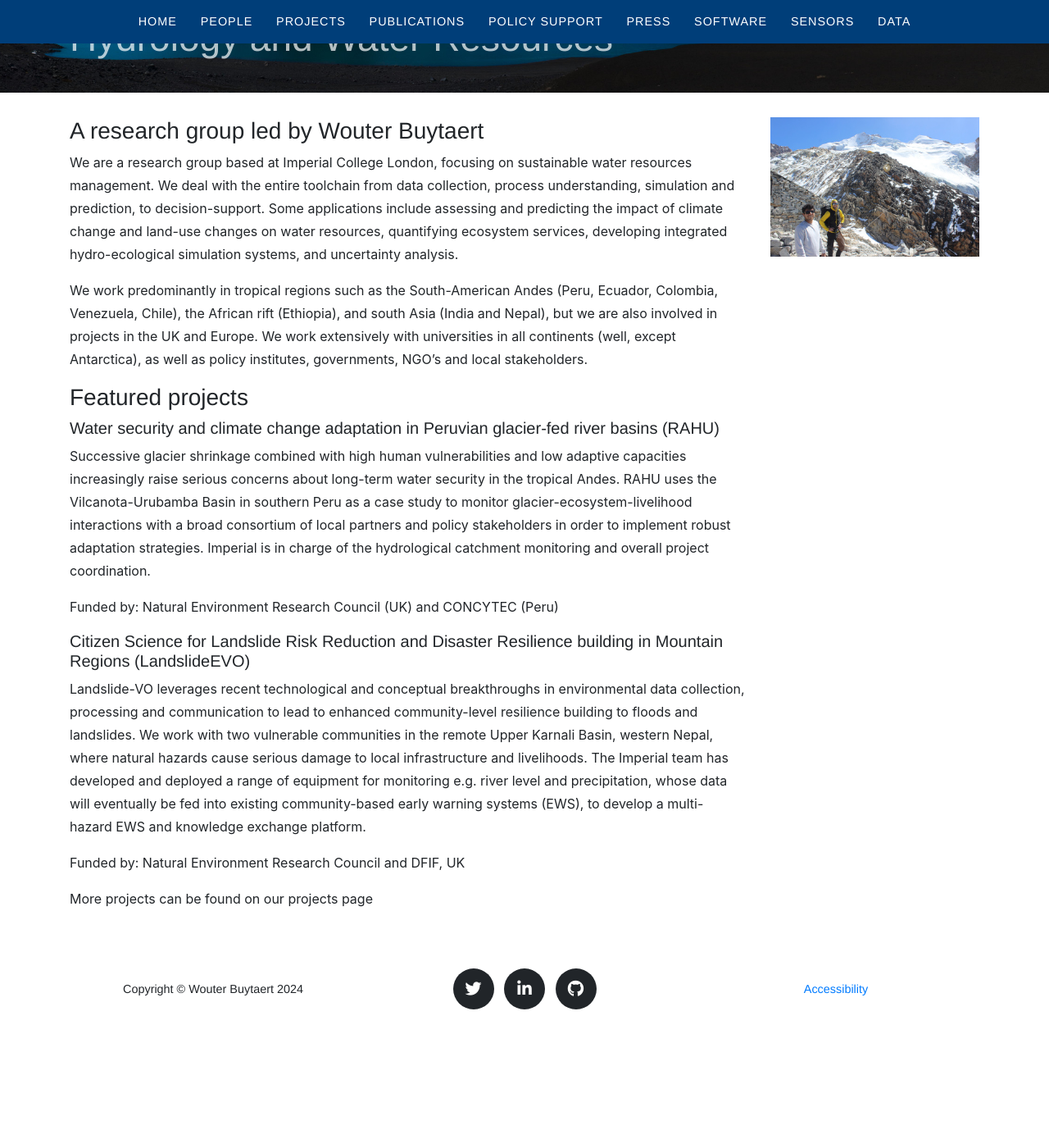
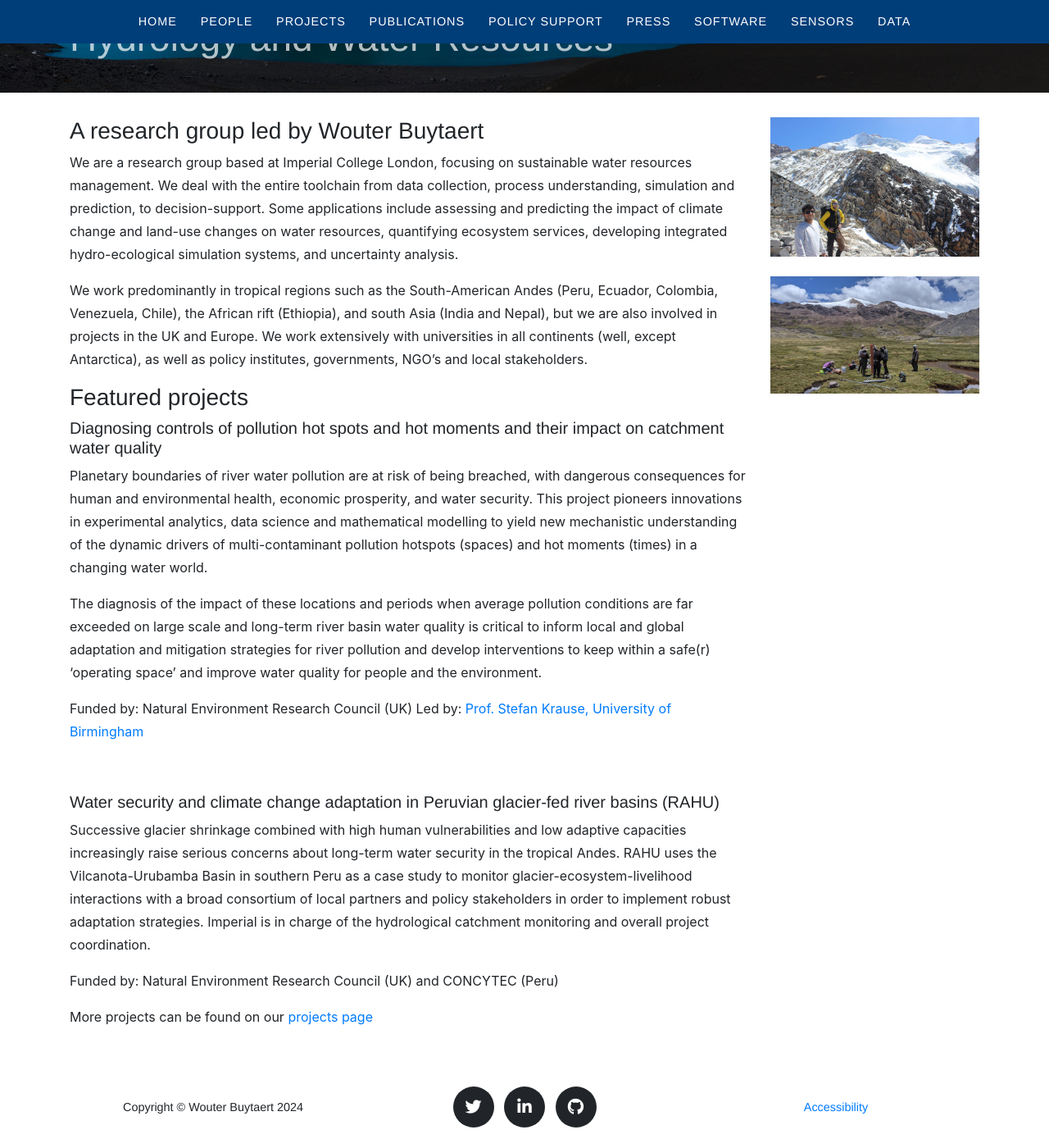
Before and after one commit to ICHydro/ichydro.github.io, a Jekyll site: the page built from index.md, in a window 1280 px wide and 1400 px high, scrolled down 214 px. Shown: the whole window at 82% size. Built offline with Jekyll 4.4.1, drawn with Linux system fonts in a browser that asks for light colours; some web fonts are replaced; before the commit the page ends 1470 px from its top, so only the background shows below that.

```diff
--- a/_layouts/home.html
+++ b/_layouts/home.html
@@ -12,6 +12,9 @@ layout: default
     </section>
     <aside class="col-sm-3" role = "complementary">
       <img src="assets/img/2023_bolivia.jpg" alt="Deplete project visit Bolivia", class="img-fluid">
+      <br/>
+      <br/>
+      <img src="assets/img/2019_peru.jpg" alt="RAHU project field work, Peru", class="img-fluid">
     </aside>
   </div>
 </div>
--- a/index.md
+++ b/index.md
@@ -10,19 +10,22 @@ We are a research group based at Imperial College London, focusing on sustainabl
 
 We work predominantly in tropical regions such as the South-American Andes (Peru, Ecuador, Colombia, Venezuela, Chile), the African rift (Ethiopia), and south Asia (India and Nepal), but we are also involved in projects in the UK and Europe. We work extensively with universities in all continents (well, except Antarctica), as well as policy institutes, governments, NGO's and local stakeholders.
 
-
 ### Featured projects
 
+##### Diagnosing controls of pollution hot spots and hot moments and their impact on catchment water quality
+
+Planetary boundaries of river water pollution are at risk of being breached, with dangerous consequences for human and environmental health, economic prosperity, and water security. This project pioneers innovations in experimental analytics, data science and mathematical modelling to yield new mechanistic understanding of the dynamic drivers of multi-contaminant pollution hotspots (spaces) and hot moments (times) in a changing water world.
+
+The diagnosis of the impact of these locations and periods when average pollution conditions are far exceeded on large scale and long-term river basin water quality is critical to inform local and global adaptation and mitigation strategies for river pollution and develop interventions to keep within a safe(r) 'operating space' and improve water quality for people and the environment.
+
+Funded by: Natural Environment Research Council (UK)
+Led by: [Prof. Stefan Krause, University of Birmingham](https://www.birmingham.ac.uk/staff/profiles/gees/krause-stefan)
+
+<br/>
 ##### Water security and climate change adaptation in Peruvian glacier-fed river basins (RAHU)
 
 Successive glacier shrinkage combined with high human vulnerabilities and low adaptive capacities increasingly raise serious concerns about long-term water security in the tropical Andes. RAHU uses the Vilcanota-Urubamba Basin in southern Peru as a case study to monitor glacier-ecosystem-livelihood interactions with a broad consortium of local partners and policy stakeholders in order to implement robust adaptation strategies. Imperial is in charge of the hydrological catchment monitoring and overall project coordination.
 
 Funded by: Natural Environment Research Council (UK) and CONCYTEC (Peru)
 
-##### Citizen Science for Landslide Risk Reduction and Disaster Resilience building in Mountain Regions (LandslideEVO)
-
-Landslide-VO leverages recent technological and conceptual breakthroughs in environmental data collection, processing and communication to lead to enhanced community-level resilience building to floods and landslides. We work with two vulnerable communities in the remote Upper Karnali Basin, western Nepal, where natural hazards cause serious damage to local infrastructure and livelihoods. The Imperial team has developed and deployed a range of equipment for monitoring e.g. river level and precipitation, whose data will eventually be fed into existing community-based early warning systems (EWS), to develop a multi-hazard EWS and knowledge exchange platform.
-
-Funded by: Natural Environment Research Council and DFIF, UK
-
-More projects can be found on our projects page
+More projects can be found on our [projects page](projects.html)
```
Also changed, not shown: publications.md (+7 -1 lines), assets/img/2019_peru.jpg (added), lajas.jpg (added).
